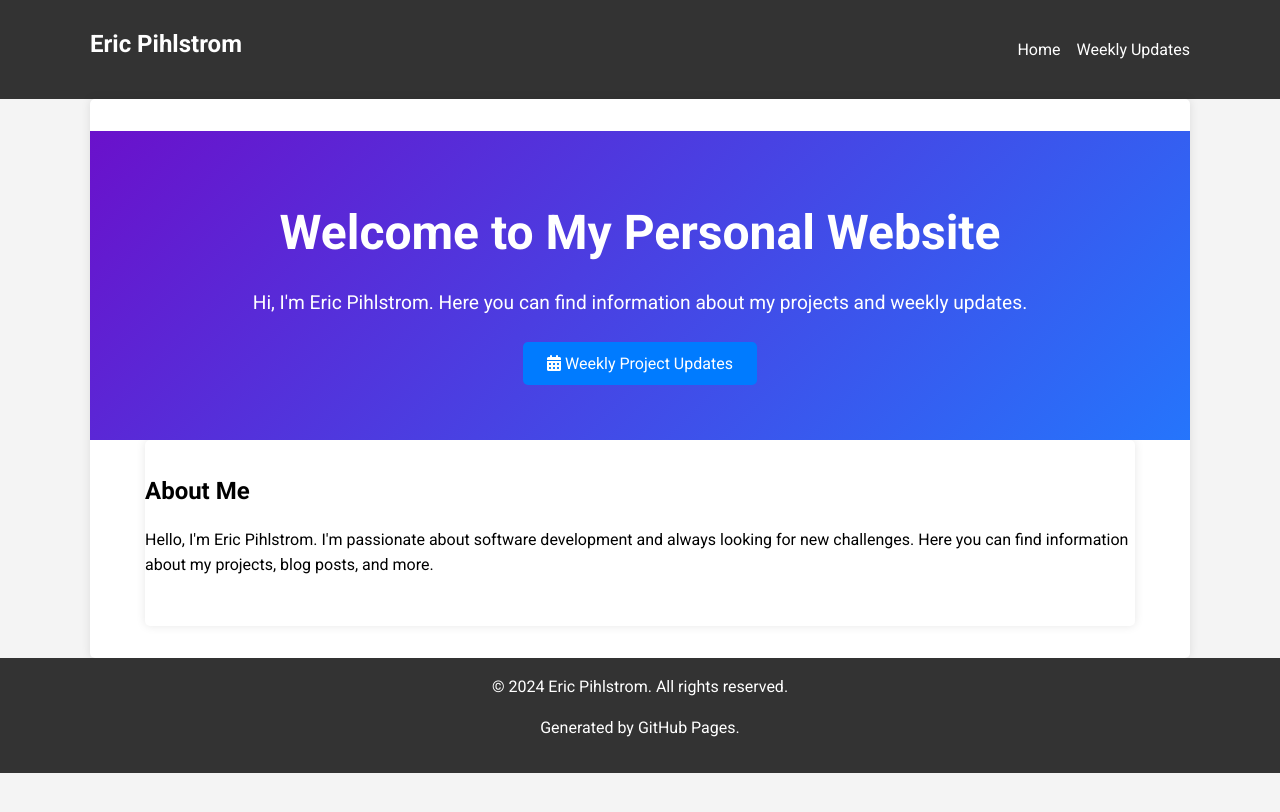
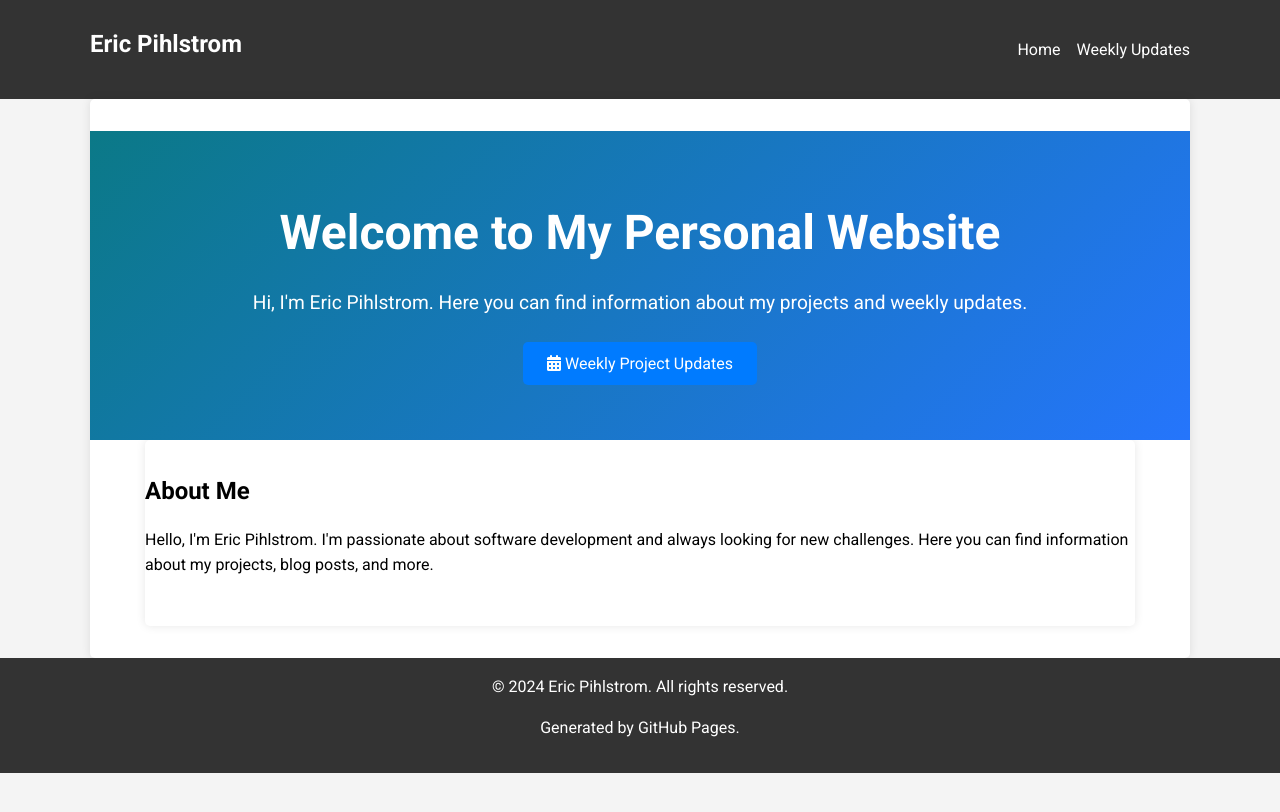
Before and after one commit to EricPihlstrom/EricPihlstrom.github.io, a Jekyll site: the page built from index.html, in a window 1280 px wide. Shown: the top 812 px of the page. Built offline with Jekyll 4.4.1, drawn with Linux system fonts in a browser that asks for light colours; nearby versions of some CDN libraries.

Commit message:
changed color

```diff
--- a/assets/css/style.css
+++ b/assets/css/style.css
@@ -45,7 +45,7 @@ body {
 }
 
 .hero {
-    background: linear-gradient(135deg, #6a11cb 0%, #2575fc 100%);
+    background: linear-gradient(135deg, #0b7987 0%, #2575fc 100%);
     color: #fff;
     padding: 4rem 0;
     text-align: center;
```
